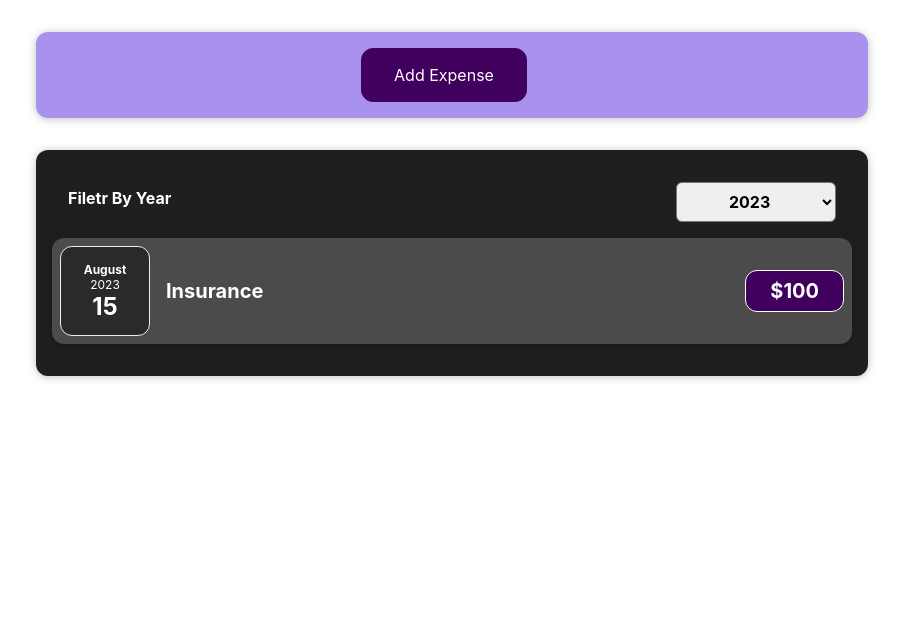
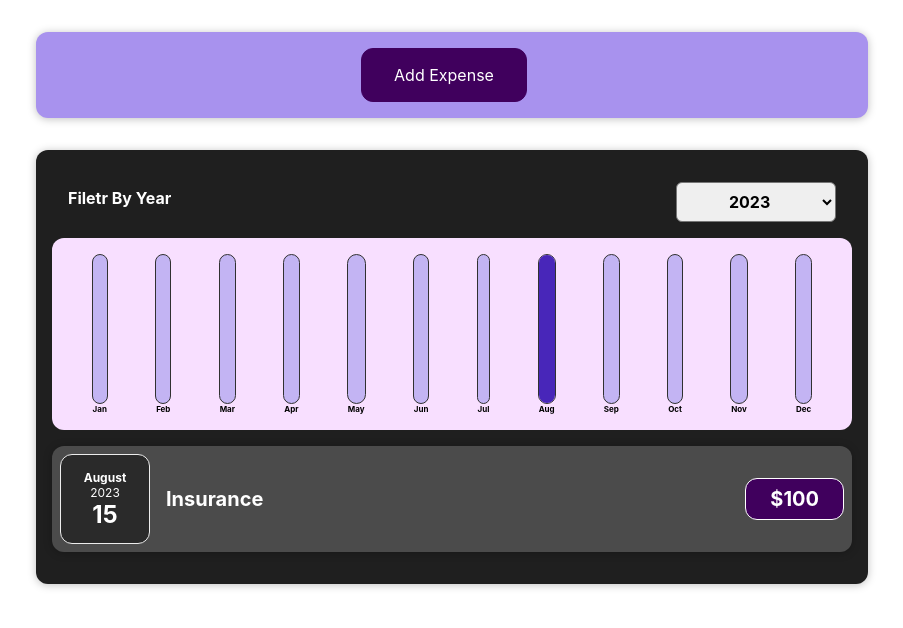
Before and after one commit to puranrana080/Learning-React, a React (Create React App) app: page / in a window 1280 px wide. Shown: the top 628 px of the page, without its empty margins (188-1091 px from the left). Built offline with nearby package versions, Linux system fonts and the light colour scheme.

Commit message:
Integrating Expenses Chart

```diff
--- /dev/null
+++ b/src/components/Chart/Chart.css
@@ -0,0 +1,9 @@
+.chart {
+    padding: 1rem;
+    border-radius: 12px;
+    background-color: #f8dfff;
+    text-align: center;
+    display: flex;
+    justify-content: space-around;
+    height: 10rem;
+  }
--- /dev/null
+++ b/src/components/Chart/Chart.js
@@ -0,0 +1,41 @@
+import React from "react";
+import "./Chart.css";
+import ChartBar from "./ChartBar";
+const Chart = (props) => {
+  const expensesOnlyArray = props.chartExpenses.map((monthExpensesData) => {
+    return monthExpensesData.price;
+  });
+  const maxValue = Math.max(...expensesOnlyArray);
+  const chartData = [
+    { expenseMonth: "Jan", expenseValue: 0 },
+    { expenseMonth: "Feb", expenseValue: 0 },
+    { expenseMonth: "Mar", expenseValue: 0 },
+    { expenseMonth: "Apr", expenseValue: 0 },
+    { expenseMonth: "May", expenseValue: 0 },
+    { expenseMonth: "Jun", expenseValue: 0 },
+    { expenseMonth: "Jul", expenseValue: 0 },
+    { expenseMonth: "Aug", expenseValue: 0 },
+    { expenseMonth: "Sep", expenseValue: 0 },
+    { expenseMonth: "Oct", expenseValue: 0 },
+    { expenseMonth: "Nov", expenseValue: 0 },
+    { expenseMonth: "Dec", expenseValue: 0 },
+  ];
+  for (let expense of props.chartExpenses) {
+    chartData[expense.date.getMonth()].expenseValue += expense.price;
+  }
+  return (
+    <div className="chart">
+      {chartData.map((monthData) => {
+        return (
+          <ChartBar
+            key={monthData.expenseMonth}
+            label={monthData.expenseMonth}
+            value={monthData.expenseValue}
+            maxValue={maxValue}
+          />
+        );
+      })}
+    </div>
+  );
+};
+export default Chart;
--- /dev/null
+++ b/src/components/Chart/ChartBar.css
@@ -0,0 +1,30 @@
+.chart-bar {
+    height: 100%;
+    display: flex;
+    flex-direction: column;
+    align-items: center;
+  }
+
+  .chart-bar__inner {
+    height: 100%;
+    width: 100%;
+    border: 1px solid #313131;
+    border-radius: 12px;
+    background-color: #c3b4f3;
+    overflow: hidden;
+    display: flex;
+    flex-direction: column;
+    justify-content: flex-end;
+  }
+
+  .chart-bar__fill {
+    background-color: #4826b9;
+    width: 100%;
+    transition: all 0.3s ease-out;
+  }
+
+  .chart-bar__label {
+    font-weight: bold;
+    font-size: 0.5rem;
+    text-align: center;
+  }
--- /dev/null
+++ b/src/components/Chart/ChartBar.js
@@ -0,0 +1,17 @@
+import React from "react";
+import "./ChartBar.css";
+const ChartBar = (props) => {
+  let fillHeight = "0%";
+  if (props.value > 0) {
+    fillHeight = Math.round((props.value / props.maxValue) * 100) + "%";
+  }
+  return (
+    <div className="chart-bar">
+      <div className="chart-bar__inner">
+        <div className="chart-bar__fill" style={{ height: fillHeight }}></div>
+      </div>
+      <div className="chart-bar__label">{props.label}</div>
+    </div>
+  );
+};
+export default ChartBar;
--- a/src/components/Expenses/Expenses.js
+++ b/src/components/Expenses/Expenses.js
@@ -1,6 +1,7 @@
 import React, { useState } from "react";
 import ExpensesFilter from "./ExpensesFilter";
 import ExpensesList from "./ExpensesList";
+import ExpensesChart from "./ExpensesChart";
 import "./Expenses.css";
 import Card from "../UI/Card";
 
@@ -20,6 +21,7 @@
         selected={filteredYear}
         onChangeFilter={changeFilterHandler}
       />
+      <ExpensesChart chartData={filteredExpenses} />
       <ExpensesList items={filteredExpenses} />
     </Card>
   );
--- /dev/null
+++ b/src/components/Expenses/ExpensesChart.js
@@ -0,0 +1,11 @@
+import React from "react";
+import Chart from "../Chart/Chart";
+
+const ExpensesChart = (props) => {
+  return (
+    <div>
+      <Chart chartExpenses={props.chartData} />
+    </div>
+  );
+};
+export default ExpensesChart;
--- a/src/components/NewExpense/ExpenseForm.js
+++ b/src/components/NewExpense/ExpenseForm.js
@@ -27,7 +27,7 @@
     event.preventDefault();
     const expenseData = {
       title: userInput.enteredTitle,
-      price: userInput.enteredAmount,
+      price: +userInput.enteredAmount,
       date: new Date(userInput.enteredDate),
     };
     props.onSaveExpenseData(expenseData)
```
